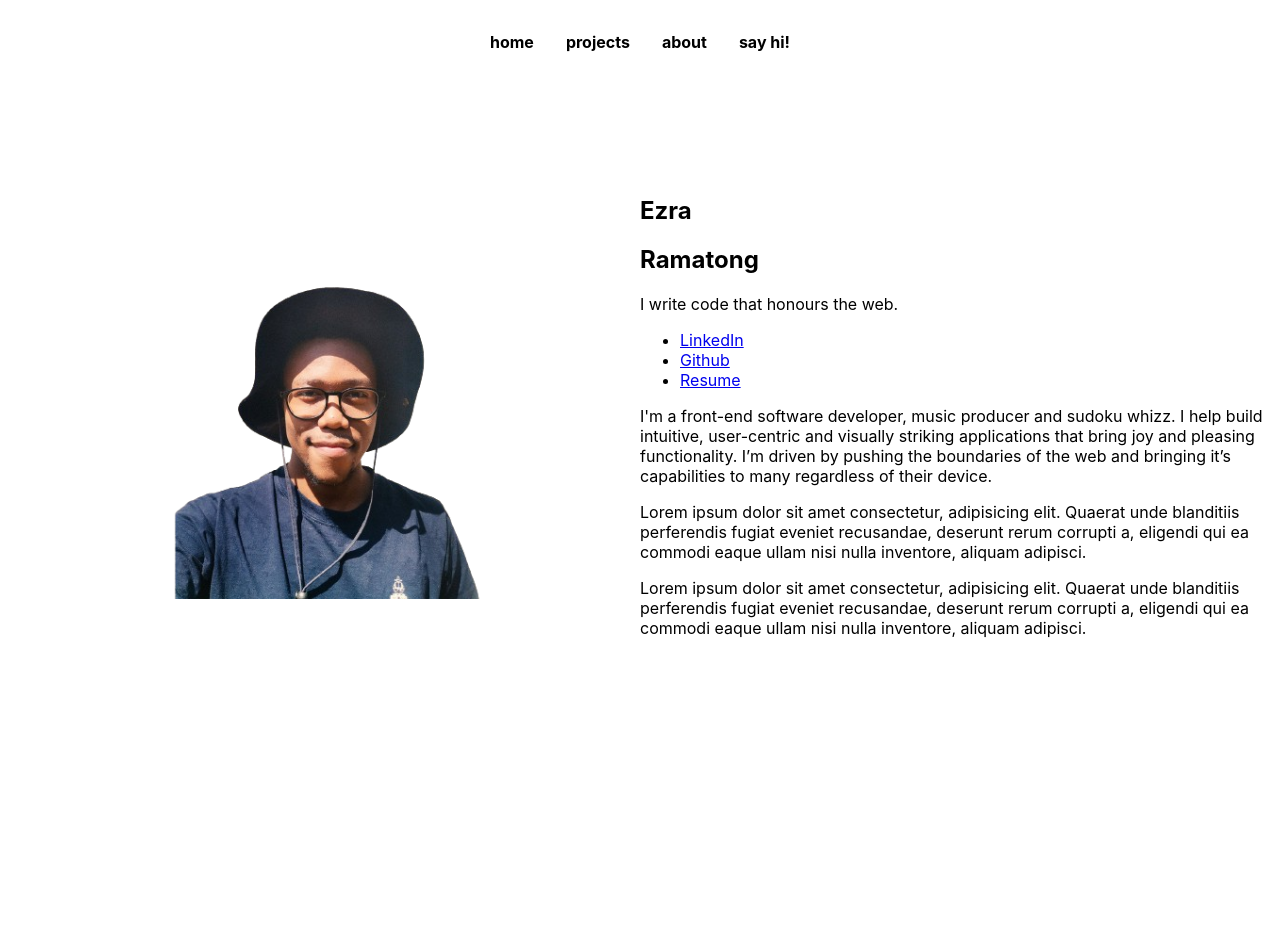
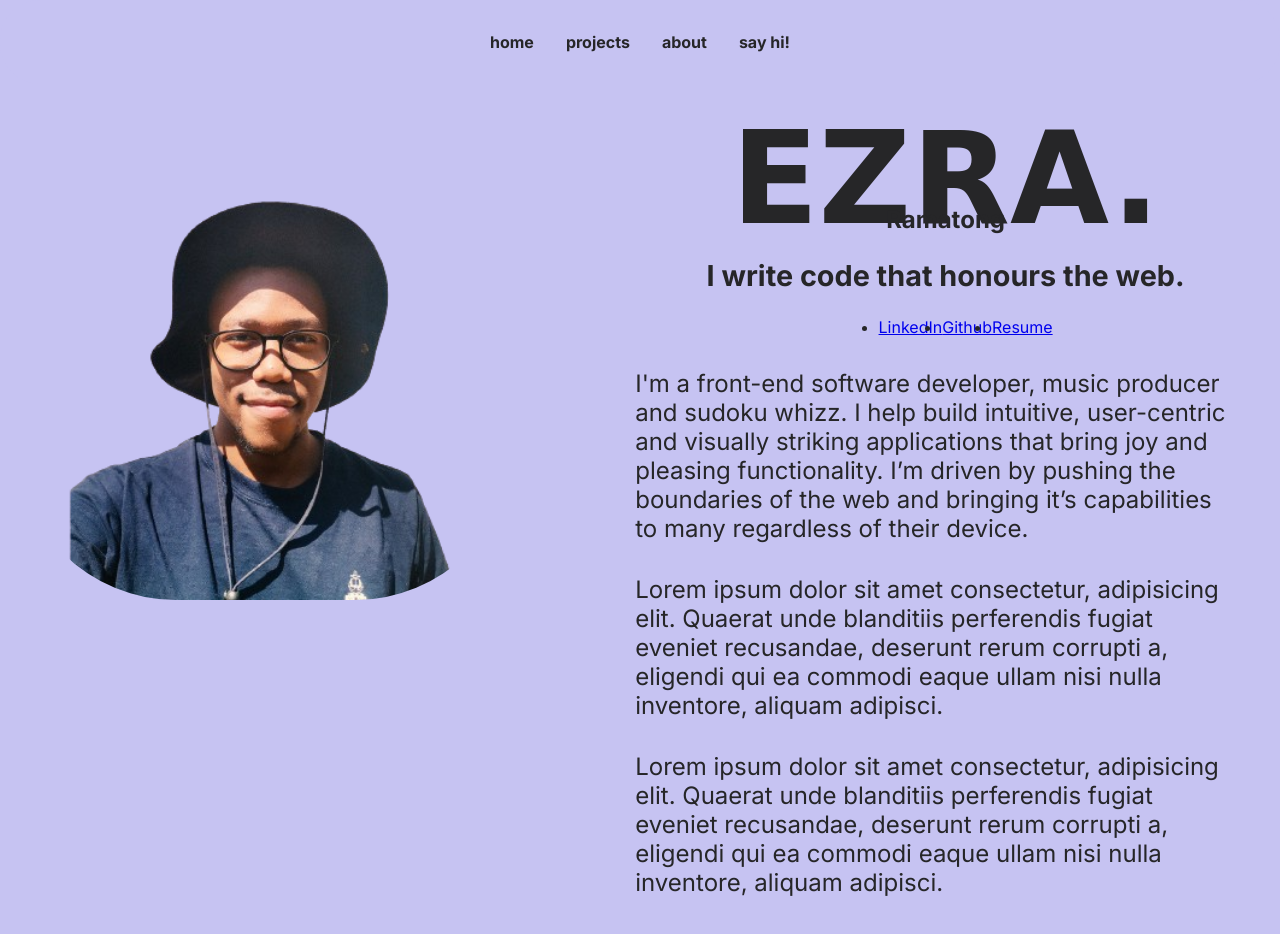
Before and after one commit to ezra-ramatong/ezra-ramatong.github.io, a website: page pages/about.html in a window 1280 px wide. Before the commit the page ends 800 px from the top, so only its background shows below. Drawn offline with Linux system fonts and the light colour scheme; files that its build step writes are made by us from their sources; files whose address does not match are found by name; a web font is replaced by a local one.

Commit message:
feat: add about pages styles

```diff
--- a/css/about.css
+++ b/css/about.css
@@ -1,6 +1,88 @@
-/* @media screen and (min-width: 53em) {
+.about-scheme {
+  background: var(--color-lavender);
+  color: var(--color-obsidian);
+}
+
+.about-main {
+  margin-top: 4rem;
+}
+
+.about-left {
+  position: relative;
+}
+
+.about__imageContainer {
+  margin: 0;
+}
+
+.about__image {
+  object-fit: none;
+  border-radius: 10rem;
+}
+
+
+.about__info-name {
+  font-family: "Zeyada", cursive;
+  font-size: 4rem;
+  text-align: center;
+  margin: 0;
+  margin-top: 1.5rem;
+}
+
+.about__info-surname {
+  margin-left: 1rem;
+  margin-top: -2rem;
+  font-size: 1rem;
+  font-weight: var(--fw-bold);
+  text-align: center;
+  transform: translateX(-0.5rem);
+}
+
+.about__info-para {
+  padding-inline: 0.5rem;
+  max-width: 64ch;
+  margin-top: 2rem;
+}
+
+.about__info-tagline {
+  font-weight: var(--fw-bold);
+  text-align: center;
+}
+
+.social-links {
+  display: flex;
+  justify-content: center;
+}
+
+@media screen and (min-width: 53em) {
   .about-main {
     display: grid;
-    grid-template-columns: 1fr 1fr;
+    grid-template-columns: 40% 1fr;
+    gap: 7rem;
   }
-} */
+
+  .about__info-name {
+    font-size: 8rem;
+  }
+
+  .about__info-surname {
+    margin-top: -3rem;
+    font-size: 1.5rem;
+  }
+
+  .about__info-tagline {
+    font-size: 1.8rem;
+  }
+
+  .about__info-para {
+    font-size: 1.5rem;
+    width: calc(50vw - var(--body-horizontal-padding-lg));
+  }
+
+
+  .about__image {
+    height: 65vh;
+    object-fit: cover;
+  }
+
+}
--- a/css/home.css
+++ b/css/home.css
@@ -40,7 +40,7 @@ main {
   }
 
   .home__about-title {
-    margin-top: 2rem;
+    margin-top: 8rem;
   }
 
   /* .projects {
--- a/pages/about.html
+++ b/pages/about.html
@@ -6,9 +6,15 @@
   <meta name="viewport" content="width=device-width, initial-scale=1">
   <title>About</title>
   <link rel="stylesheet" href="../css/global.css">
+  <link rel="stylesheet" href="css/global.css">
+  <link rel="preconnect" href="https://fonts.googleapis.com">
+  <link rel="preconnect" href="https://fonts.gstatic.com" crossorigin>
+  <link
+    href="https://fonts.googleapis.com/css2?family=Inter:ital,opsz,wght@0,14..32,100..900;1,14..32,100..900&family=Zeyada&display=swap"
+    rel="stylesheet">
 </head>
 
-<body>
+<body class="about-scheme">
 
   <header>
     <nav class="nav">
@@ -29,11 +35,11 @@
     </div>
     <div class="about-right">
       <section class="about__info">
-        <h1 class="about__info-name">Ezra</h1>
-        <h2 class="about__info-surname">Ramatong</h2>
-        <p class="about__info-tagline">I write code that honours the web.</p>
-        <div class="social-links">
-          <ul>
+        <h1 class="about__info-name">EZRA.</h1>
+        <p class="about__info-surname">Ramatong</p>
+        <h2 class="about__info-tagline">I write code that honours the web.</h2>
+        <div class="social-links-container">
+          <ul class="social-links">
             <li class="social-links__item"><a href="#">LinkedIn</a></li>
             <li class="social-links__item"><a href="#">Github</a></li>
             <li class="social-links__item"><a href="#">Resume</a></li>
```
Also changed, not shown: pages/projects.html (+6 -0 lines).
